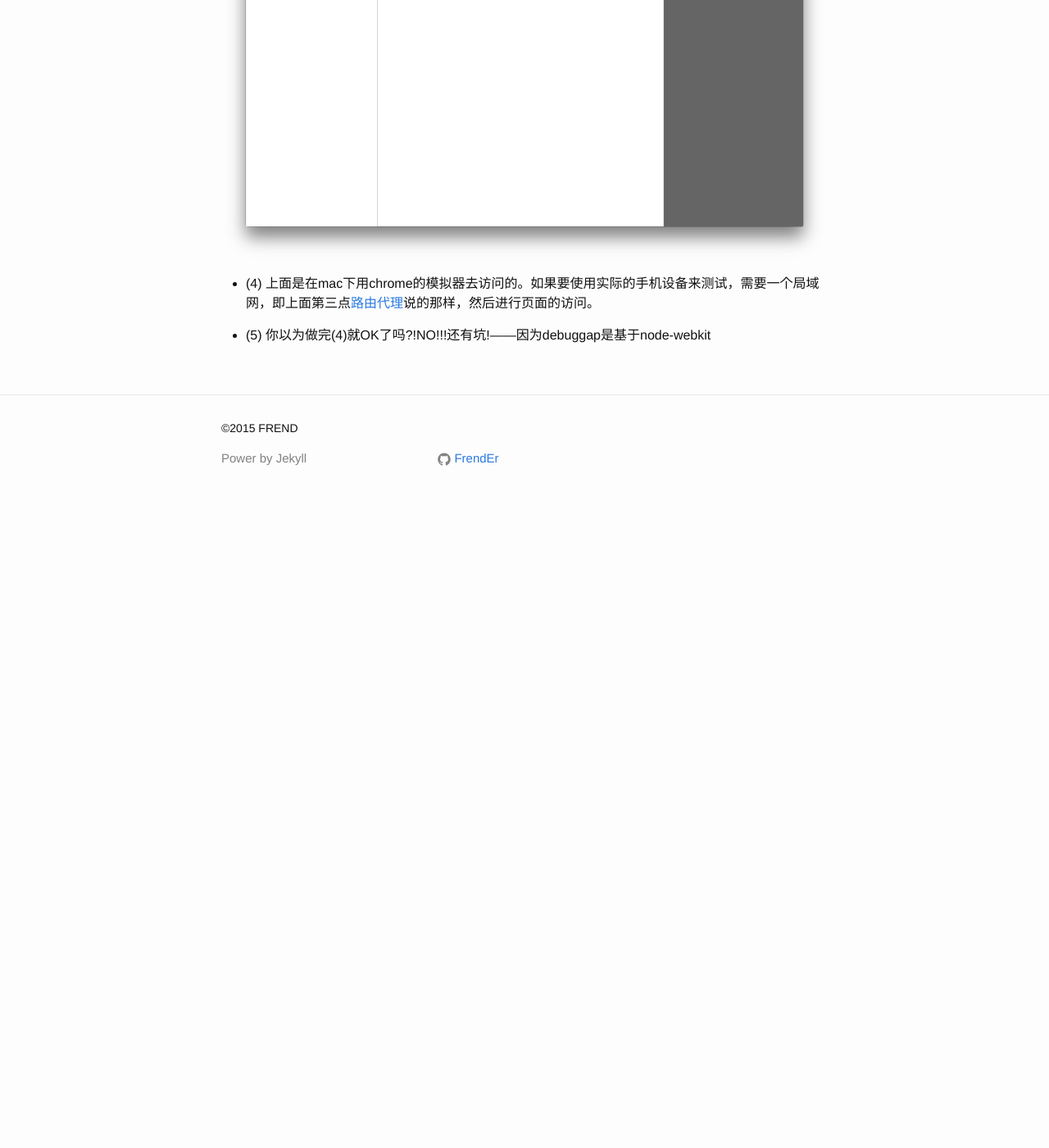
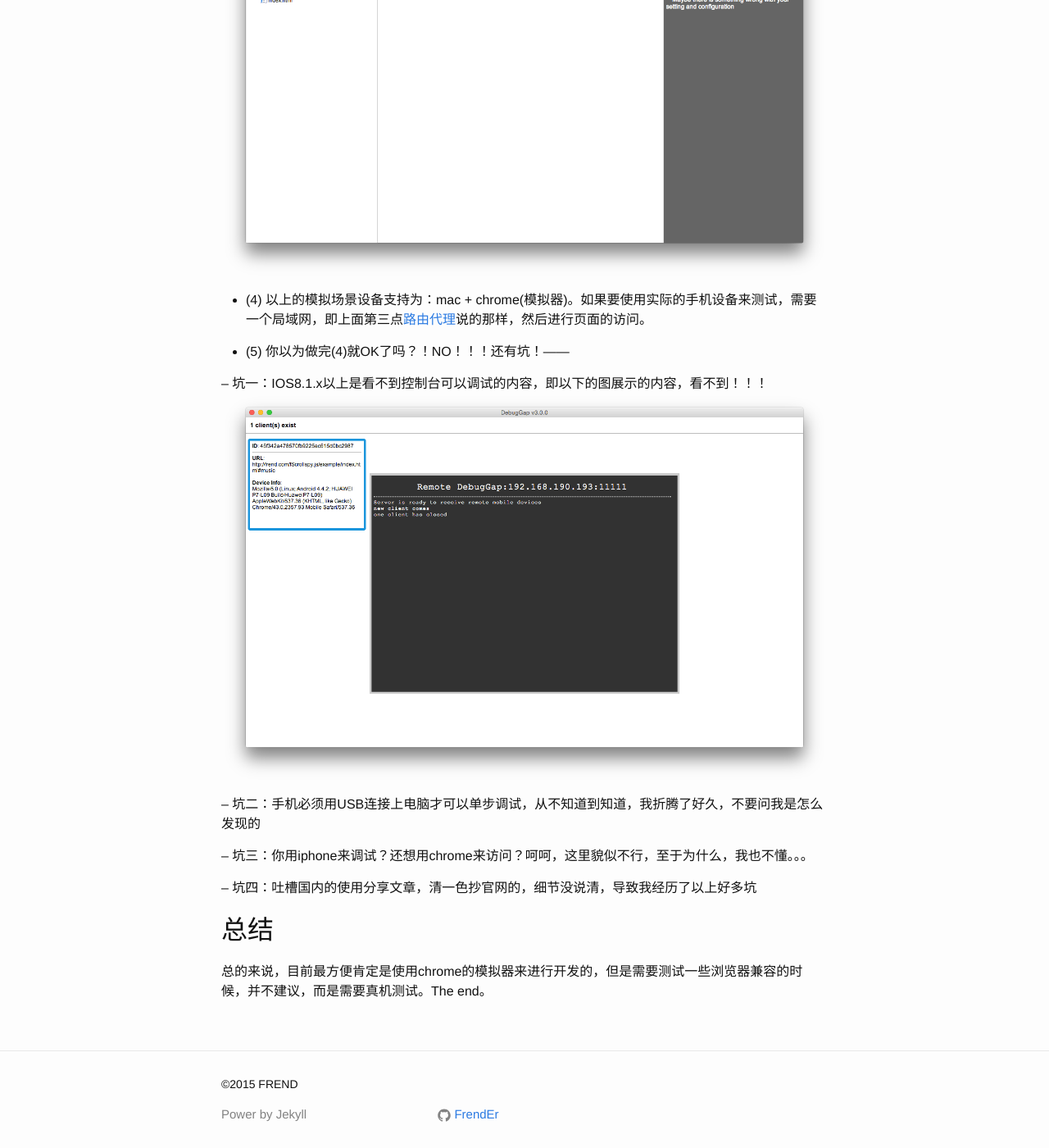
Before and after one commit to FrendEr/blog, a Jekyll site: the page built from _posts/2015-06-30-debug-gap.md, in a window 1280 px wide and 1400 px high, scrolled down 5471 px. Shown: the whole window at 82% size. Built offline with Jekyll 4.4.1, drawn with Linux system fonts in a browser that asks for light colours; comment, search, counter and statistics services are not loaded; before the commit the page ends 6101 px from its top, so only the background shows below that; some of the changed text lies outside the part shown.

Commit message:
complete

```diff
--- a/_posts/2015-06-30-debug-gap.md
+++ b/_posts/2015-06-30-debug-gap.md
@@ -66,16 +66,16 @@ b) host配置
 c) 浏览器访问http://frend.cc
 <br/>
 
-##### 访问页面
+##### 访问页面，注意右上角出现的蓝色按钮
 ![image](https://frender.github.io/blog/images/post/debuggap/browser-step1.png)
 
-##### 选择config连接到debuggap
+##### 点击蓝色按钮，出现花瓣选项，选择config连接到debuggap app
 ![image](https://frender.github.io/blog/images/post/debuggap/browser-step2.png)
 
-##### 输入ip、port
+##### 输入ip、ports
 ![image](https://frender.github.io/blog/images/post/debuggap/browser-step3.png)
 
-d) debuggap连接，并调试
+d) debuggap app连接，并调试
 <br/>
 
 ##### 连接debuggap，给各个端提供监听对象
@@ -87,9 +87,22 @@ d) debuggap连接，并调试
 ##### 选择监听的设备，展示控制台
 ![image](https://frender.github.io/blog/images/post/debuggap/debuggap-step3.png)
 
-##### 控制台内容展示
+##### 控制台展示网站的静态资源(*注意*右侧显示不支持单步调试提示，这里如果使用android+chrome需要用数据线连接手机与电脑，并手机打开USB调试模式以及开发者选项)
 ![image](https://frender.github.io/blog/images/post/debuggap/debuggap-step4.png)
 
-- (4) 上面是在mac下用chrome的模拟器去访问的。如果要使用实际的手机设备来测试，需要一个局域网，即上面第三点[路由代理](#路由代理)说的那样，然后进行页面的访问。
+- (4) 以上的模拟场景设备支持为：mac + chrome(模拟器)。如果要使用实际的手机设备来测试，需要一个局域网，即上面第三点[路由代理](#路由代理)说的那样，然后进行页面的访问。
 
-- (5) 你以为做完(4)就OK了吗?!NO!!!还有坑!——因为debuggap是基于node-webkit
+- (5) 你以为做完(4)就OK了吗？！NO！！！还有坑！——
+
+-- 坑一：IOS8.1.x以上是看不到控制台可以调试的内容，即以下的图展示的内容，看不到！！！
+![image](https://frender.github.io/blog/images/post/debuggap/debuggap-step2.png)
+
+-- 坑二：手机必须用USB连接上电脑才可以单步调试，从不知道到知道，我折腾了好久，不要问我是怎么发现的
+
+-- 坑三：你用iphone来调试？还想用chrome来访问？呵呵，这里貌似不行，至于为什么，我也不懂。。。
+
+-- 坑四：吐槽国内的使用分享文章，清一色抄官网的，细节没说清，导致我经历了以上好多坑
+
+## 总结
+
+总的来说，目前最方便肯定是使用chrome的模拟器来进行开发的，但是需要测试一些浏览器兼容的时候，并不建议，而是需要真机测试。The end。
```
